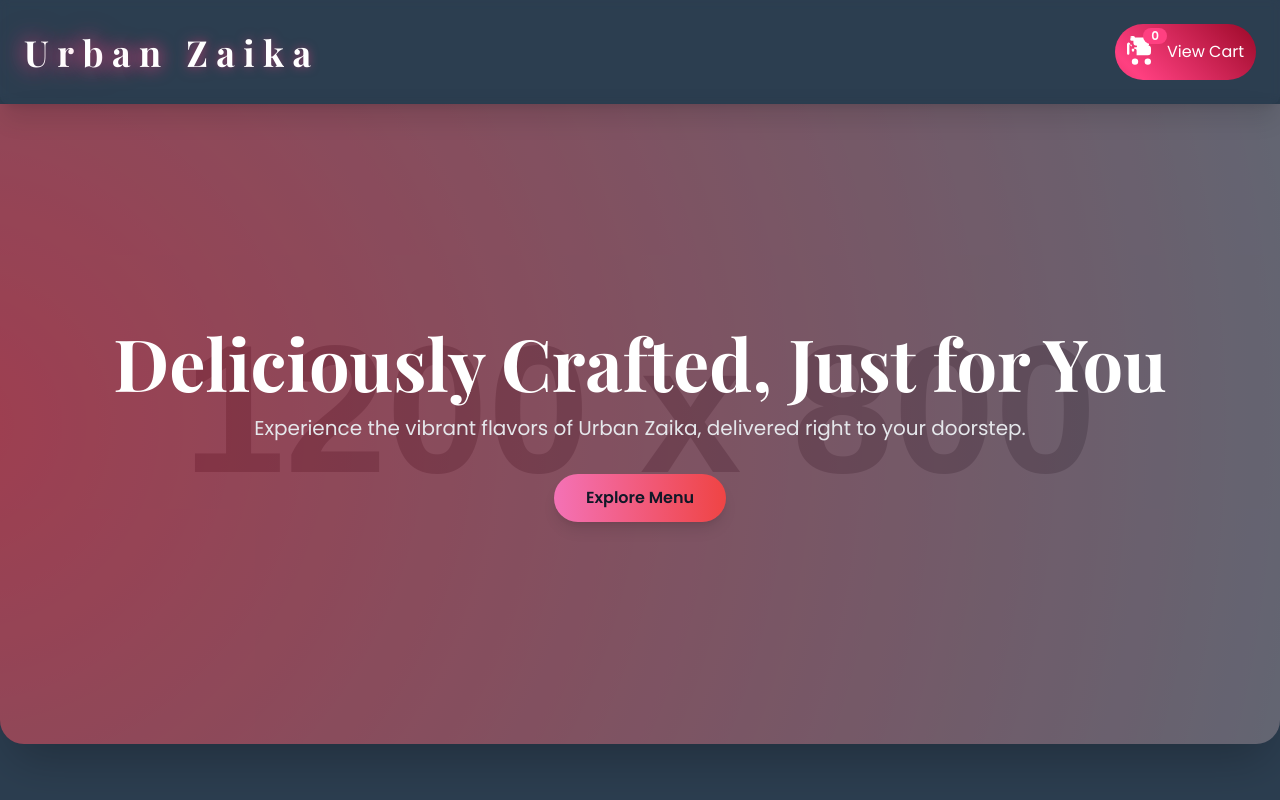
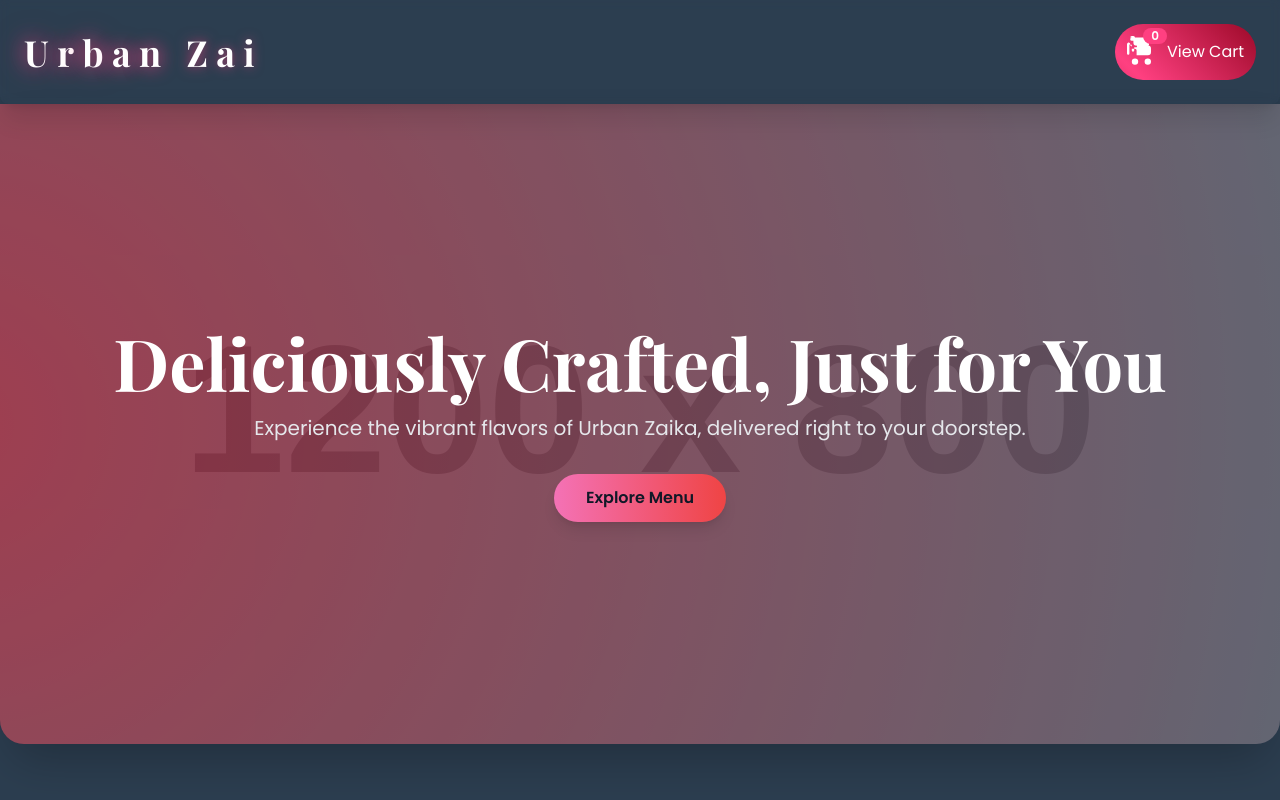
Before and after one commit to Biswa4012/uz, a website: page index.html in a window 1280 px wide. Shown: the top 800 px of the page. Drawn offline with nearby package versions, Linux system fonts and the light colour scheme; no server answers; placeholder pictures from the web are drawn by us.

Commit message:
Update index.html

```diff
--- a/index.html
+++ b/index.html
@@ -418,8 +418,8 @@
             <span class="running-glow-letter" style="animation-delay: 0.6s;">Z</span>
             <span class="running-glow-letter" style="animation-delay: 0.7s;">a</span>
             <span class="running-glow-letter" style="animation-delay: 0.8s;">i</span>
-            <span class="running-glow-letter" style="animation-delay: 0.9s;">k</span>
-            <span class="running-glow-letter" style="animation-delay: 1.0s;">a</span>
+            <span class="running-glow-letter" style="animation-delay: 0.9s;"></span>
+            <span class="running-glow-letter" style="animation-delay: 1.0s;"></span>
         </h1>
         <div class="flex items-center space-x-4">
             <button onclick="openModal('cart-modal'); showCartView();" class="flex items-center space-x-2 text-white p-3 rounded-full animated-gradient glow-on-hover">
```
